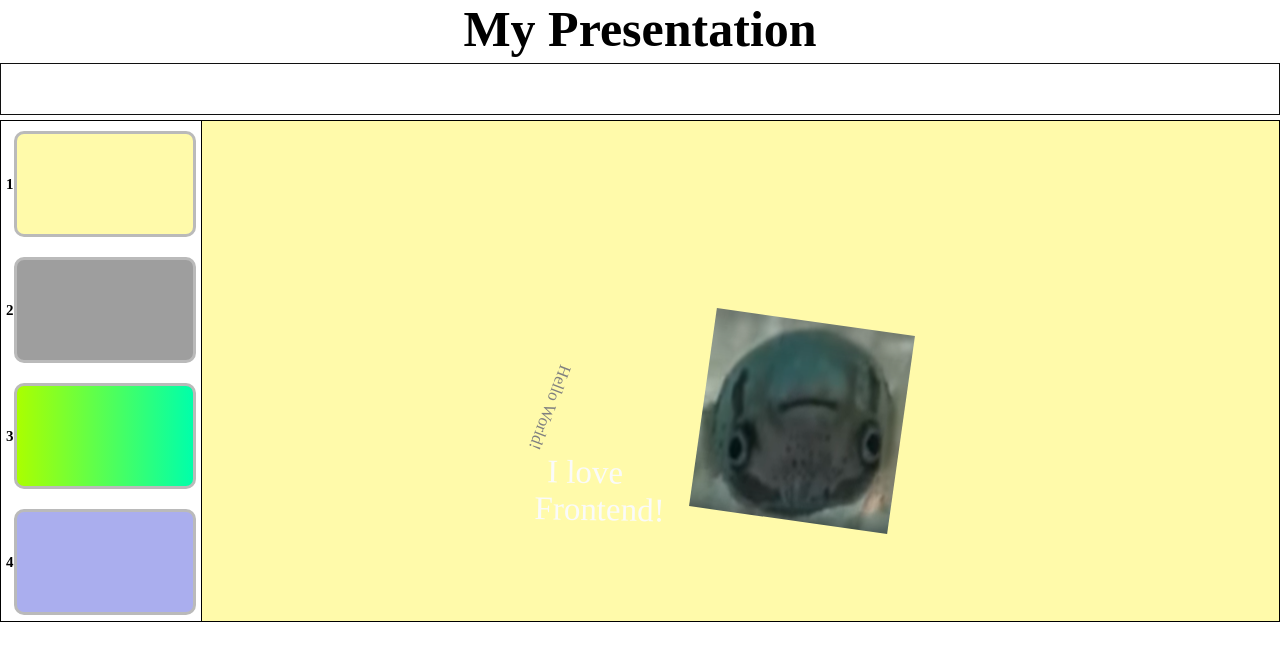
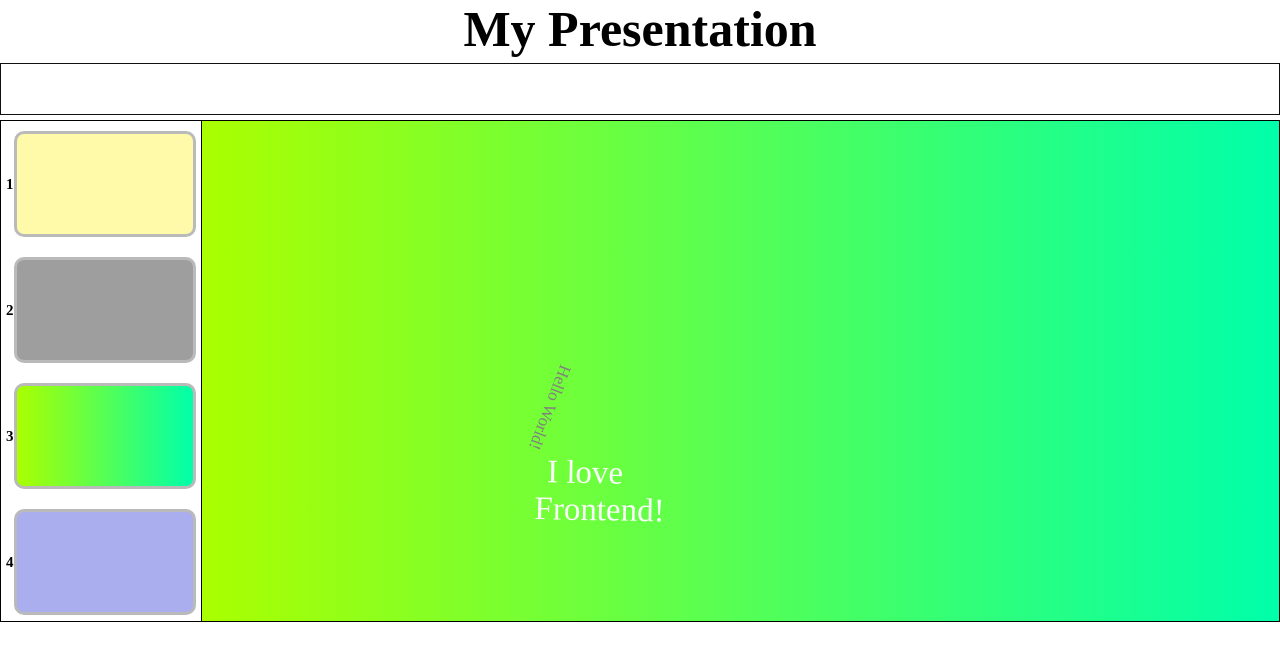
Before and after one commit to YaNeVLAD/Frontend_React, a React (Vite) app: page / in a window 1280 px wide. Shown: the top 660 px of the page. Built offline with nearby package versions, Linux system fonts and the light colour scheme; grey boxes are pictures that could not be loaded.

Commit message:
Спрятал свитч выбора объекта в SlideObject

```diff
--- a/src/App.tsx
+++ b/src/App.tsx
@@ -88,7 +88,7 @@ const Slide5: SlideType = {
 const slides: Array<SlideType> = [Slide1, Slide2, Slide3, Slide4, Slide5]
 
 const selection: GlobalSelectionType = {
-  SelectedSlide: slides[0],
+  SelectedSlide: slides[2],
   SelectedObject: undefined
 }
 
--- a/src/Modules/Slide/Slide.tsx
+++ b/src/Modules/Slide/Slide.tsx
@@ -1,6 +1,5 @@
 import { GradientColor, ImageSrc, ImageType, SolidColor, TextAreaType } from "../../Model/types"
-import { TextArea } from "../TextArea/TextArea"
-import { Image } from "../Image/Image"
+import { SlideObject } from "../SlideObject/SlideObject"
 import style from './Slide.module.css'
 
 type SlideProps = {
@@ -35,27 +34,11 @@ function Slide(slideProps: SlideProps) {
     return (
         <div style={slideStyle} className={style.slide}>
             {
-                slideProps.objects.map(object => {
-                    switch (object.type) {
-                        case 'textObj':
-                            return <TextArea
-                                key={object.id}
-                                value={object.value}
-                                font={object.font}
-                                color={object.color}
-                                textSize={object.textSize}
-                                pos={object.pos}
-                                size={object.size}
-                                turnAngle={object.turnAngle} />
-                        case 'imageObj':
-                            return <Image
-                                key={object.id}
-                                src={object.src}
-                                pos={object.pos}
-                                size={object.size}
-                                turnAngle={object.turnAngle} />
+                slideProps.objects.map(
+                    object => {
+                        return <SlideObject object={object} />
                     }
-                })
+                )
             }
         </div>
     )
--- /dev/null
+++ b/src/Modules/SlideObject/SlideObject.tsx
@@ -0,0 +1,40 @@
+import { ImageType, TextAreaType } from "../../Model/types"
+import { TextArea } from "../TextArea/TextArea"
+import { Image } from "../Image/Image"
+
+type SlideObjectProps = {
+    object: TextAreaType | ImageType
+}
+
+function SlideObject(slideObjectProps: SlideObjectProps) {
+    let object
+    switch (slideObjectProps.object.type) {
+        case 'textObj':
+            object = <TextArea
+                key={slideObjectProps.object.id}
+                value={slideObjectProps.object.value}
+                font={slideObjectProps.object.font}
+                color={slideObjectProps.object.color}
+                textSize={slideObjectProps.object.textSize}
+                pos={slideObjectProps.object.pos}
+                size={slideObjectProps.object.size}
+                turnAngle={slideObjectProps.object.turnAngle} />
+            break
+        case 'imageObj':
+            object = <Image
+                key={slideObjectProps.object.id}
+                src={slideObjectProps.object.src}
+                pos={slideObjectProps.object.pos}
+                size={slideObjectProps.object.size}
+                turnAngle={slideObjectProps.object.turnAngle} />
+            break
+    }
+
+    return (
+        <div>
+            {object}
+        </div>
+    )
+}
+
+export { SlideObject }
```
